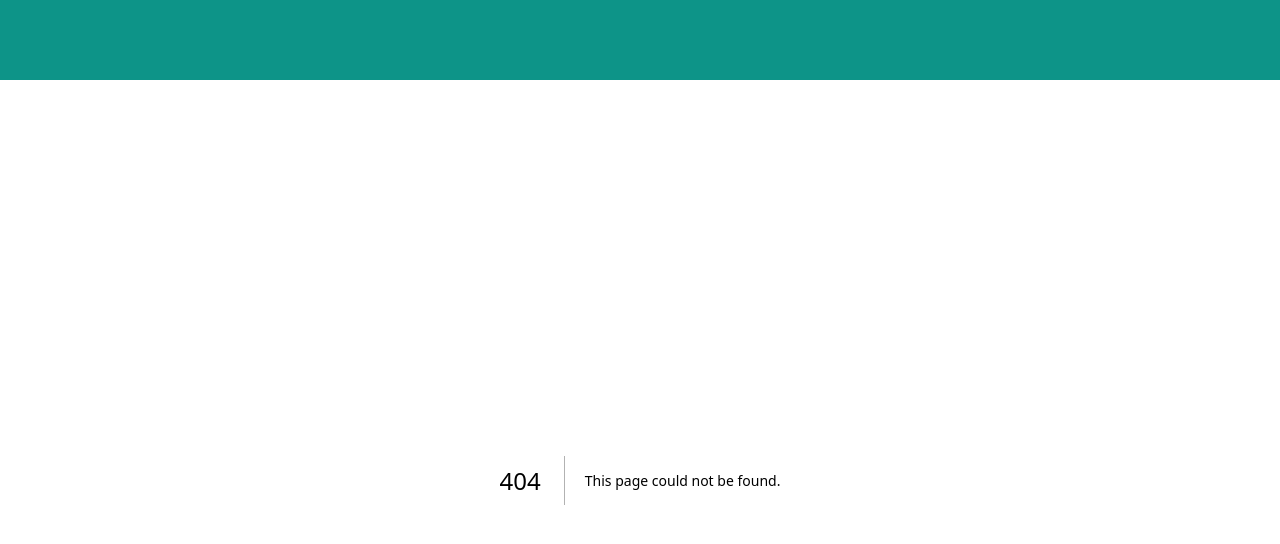
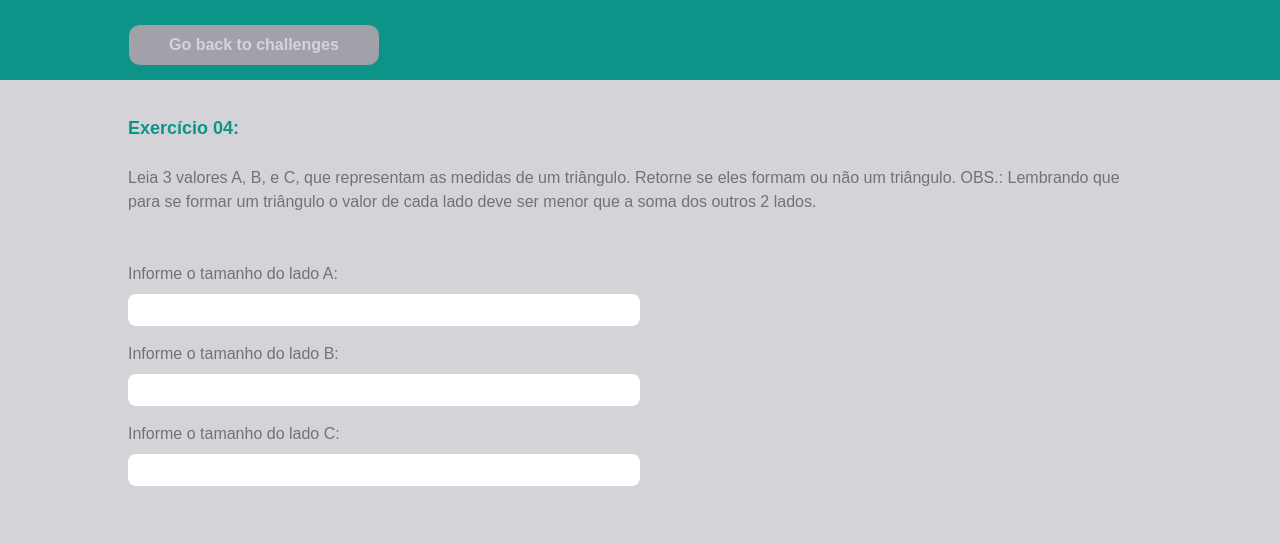
Before and after one commit to kelitasukita/training-programming-logic, a Next.js app: page /challenge-04 in a window 1280 px wide. Before the commit this address had no page. Shown: the top 544 px of the page. Built offline with nearby package versions, Linux system fonts and the light colour scheme.

Commit message:
Create a challenge 04 page

```diff
--- a/src/app/challenge-03/page.tsx
+++ b/src/app/challenge-03/page.tsx
@@ -19,7 +19,7 @@ export default function Challenge03() {
       </article>
 
       <article className='w-4/5 mx-auto mt-12'>
-        <h2 className='text-teal-600 text-lg font-bold'>Exercício 02:</h2>
+        <h2 className='text-teal-600 text-lg font-bold'>Exercício 03:</h2>
         <p className='text-zinc-500 mt-6'>Leia 3 valores os retorne em ordem crescente.</p>
       </article>
 
--- /dev/null
+++ b/src/app/challenge-04/page.tsx
@@ -0,0 +1,42 @@
+'use client';
+
+import { useState } from 'react';
+
+import ButtonLink from '../components/ButtonLink';
+
+export default function Challenge03() {
+  const [valorA, setValorA] = useState();
+  const [valorB, setValorB] = useState();
+  const [valorC, setValorC] = useState();
+
+  return (
+    <main>
+      <article className='w-4/5 mx-auto -mt-14'>
+        <ButtonLink href="/">Go back to challenges</ButtonLink>
+      </article>
+
+      <article className='w-4/5 mx-auto mt-12'>
+        <h2 className='text-teal-600 text-lg font-bold'>Exercício 04:</h2>
+        <p className='text-zinc-500 mt-6'>Leia 3 valores A, B, e C, que representam as medidas de um triângulo.
+          Retorne se eles formam ou não um triângulo.
+          OBS.: Lembrando que para se formar um triângulo o valor de cada lado deve ser menor que a soma dos outros 2 lados.</p>
+      </article>
+
+      <article className='w-4/5 mx-auto mt-12 text-zinc-500 flex flex-col'>
+        <label className='mb-2'>Informe o tamanho do lado A:</label>
+        <input type="number" className='h-8 rounded-lg w-1/2 px-4' onChange={(e) => setValorA(parseInt(e.target.value))} />
+
+        <label className='mb-2 mt-4'>Informe o tamanho do lado B:</label>
+        <input type="number" className='h-8 rounded-lg w-1/2 px-4' onChange={(e) => setValorB(parseInt(e.target.value))} />
+
+        <label className='mb-2 mt-4'>Informe o tamanho do lado C:</label>
+        <input type="number" className='h-8 rounded-lg w-1/2 px-4' onChange={(e) => setValorC(parseInt(e.target.value))} />
+      </article>
+
+      <div className='w-4/5 mx-auto mt-12'>
+        <p className='text-teal-600 text-lg font-bold'></p>
+      </div>
+
+    </main >
+  )
+}
--- a/src/app/page.tsx
+++ b/src/app/page.tsx
@@ -15,6 +15,7 @@ export default function Home() {
         <ButtonLink href="/challenge-01">01</ButtonLink>
         <ButtonLink href="/challenge-02">02</ButtonLink>
         <ButtonLink href="/challenge-03">03</ButtonLink>
+        <ButtonLink href="/challenge-04">04</ButtonLink>
       </article>
     </main>
   )
```
